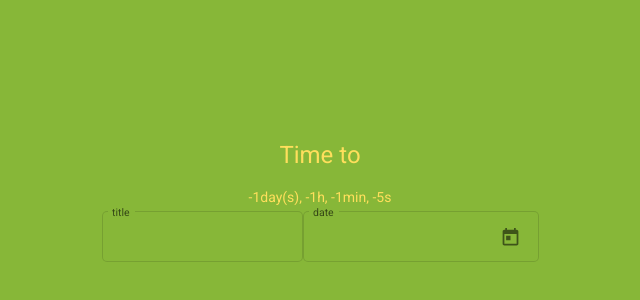
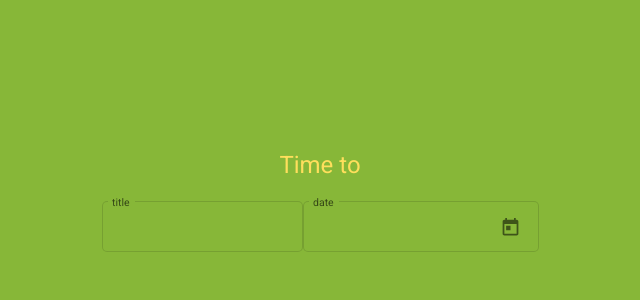
Before and after one commit to idsintehittapa/friendly-potato, an Angular app: page / in a window 1280 px wide. Shown: the part 188-488 px from the top of the page, without its empty margins (320-960 px from the left). Built offline with nearby package versions, Linux system fonts and the light colour scheme.

Commit message:
adding logic for date-picker

```diff
--- a/src/app/app.component.html
+++ b/src/app/app.component.html
@@ -1,10 +1,7 @@
 <article class="content__wrapper">
   <h1>Time to {{eventTitle}}</h1>
-  <div class="timer">
-    <span id="days"> {{daysToEventDate}}day(s), </span>
-    <span id="hours"> {{hoursToEventDate}}h, </span>
-    <span id="minutes"> {{minutesToEventDate}}min, </span>
-    <span id="seconds">{{secondsToEventDate}}s</span>
+  <div class="example-events">
+    {{ timeToEvent }}
   </div>
   <form #eventForm="ngForm">
     <mat-form-field class="example-full-width" appearance="outline" floatLabel="always">
@@ -18,18 +15,6 @@
       <mat-datepicker-toggle matSuffix [for]="picker"></mat-datepicker-toggle>
       <mat-datepicker #picker></mat-datepicker>
     </mat-form-field>
-
-    <div class="example-events">
-      <div *ngFor="let e of events">{{e}}</div>
-    </div>
-
-    <!--
-    //old one
-    <mat-form-field class="example-full-width" appearance="outline" floatLabel="always">
-      <mat-label>date</mat-label>
-      <input matInput type="date" [(ngModel)]="eventDate" (ionChange)="onChangeDate(eventDate)">
-    </mat-form-field> -->
-
   </form>
 
 </article>
--- a/src/app/app.component.ts
+++ b/src/app/app.component.ts
@@ -19,72 +19,52 @@ export class AppComponent implements OnInit, OnDestroy {
   // Date of event
   private subscription!: Subscription;
 
-  public dateNow = new Date();
-  public eventDate = new Date();
+  private milliSecondsEvent = 0;
+  public timeToEvent: string = '';
 
-  onChangeDate(value: any) {
-    this.eventDate = value;
-    console.log(value);
+  calculateTimeToEvent() {
+    let milliSecondsNow = Date.now();
+
+    const diff = (this.milliSecondsEvent - milliSecondsNow) / 1000;
+    const days = Math.floor(diff / 86400);
+    const hours = Math.floor((diff % 86400) / 3600);
+    const minutes = Math.floor((diff % 3600) / 60);
+    const seconds = Math.floor(diff % 60);
+    return { days, hours, minutes, seconds };
   }
 
-  events: string[] = [];
+  addEvent(type: string, event: MatDatepickerInputEvent<Date>) {
+    if (event.value !== null) {
+      this.milliSecondsEvent = Date.UTC(
+        event.value.getFullYear(),
+        event.value.getMonth(),
+        event.value.getDate(),
+        event.value.getHours(),
+        event.value.getMinutes(),
+        event.value.getSeconds()
+      );
+    }
 
-  addEvent(type: string, event: MatDatepickerInputEvent<Date>) {
-    this.events.push(`${type}: ${event.value}`);
+    // TODO: check if this can be in ngOnInit
+    // let { days, hours, minutes, seconds } =
+    // this.calculateTimeToEvent();
+    // this.timeToEvent = `${days}d, ${hours}h, ${minutes}m, ${seconds}s`;
+
+    setInterval(() => {
+      let { days, hours, minutes, seconds } = this.calculateTimeToEvent();
+      this.timeToEvent = `${days}d, ${hours}h, ${minutes}m, ${seconds}s`;
+    }, 1);
   }
 
-  // handleDateEvent(value: any) {
-  //   this.eventDate = value;
-  //   console.log(this.eventDate);
-  // }
-
-  milliSecondsInASecond = 1000;
-  hoursInADay = 24;
-  minutesInAnHour = 60;
-  SecondsInAMinute = 60;
-
-  public timeDifference: any;
-  public secondsToEventDate: any;
-  public minutesToEventDate: any;
-  public hoursToEventDate: any;
-  public daysToEventDate: any;
-
-  private getTimeDifference() {
-    this.timeDifference = this.eventDate.getTime() - new Date().getTime();
-    this.allocateTimeUnits(this.timeDifference);
-  }
-
-  private allocateTimeUnits(timeDifference: number) {
-    this.secondsToEventDate = Math.floor(
-      (timeDifference / this.milliSecondsInASecond) % this.SecondsInAMinute
-    );
-    this.minutesToEventDate = Math.floor(
-      (timeDifference / (this.milliSecondsInASecond * this.minutesInAnHour)) %
-        this.SecondsInAMinute
-    );
-    this.hoursToEventDate = Math.floor(
-      (timeDifference /
-        (this.milliSecondsInASecond *
-          this.minutesInAnHour *
-          this.SecondsInAMinute)) %
-        this.hoursInADay
-    );
-    this.daysToEventDate = Math.floor(
-      timeDifference /
-        (this.milliSecondsInASecond *
-          this.minutesInAnHour *
-          this.SecondsInAMinute *
-          this.hoursInADay)
-    );
-  }
-
-  ngOnInit() {
-    this.subscription = interval(1000).subscribe((x) => {
-      this.getTimeDifference();
+  ngOnInit(): void {
+    // every second
+    this.subscription = interval(60000).subscribe(() => {
+      this.calculateTimeToEvent();
+      console.log(this.calculateTimeToEvent());
     });
   }
 
-  ngOnDestroy() {
+  ngOnDestroy(): void {
     this.subscription.unsubscribe();
   }
 }
```
